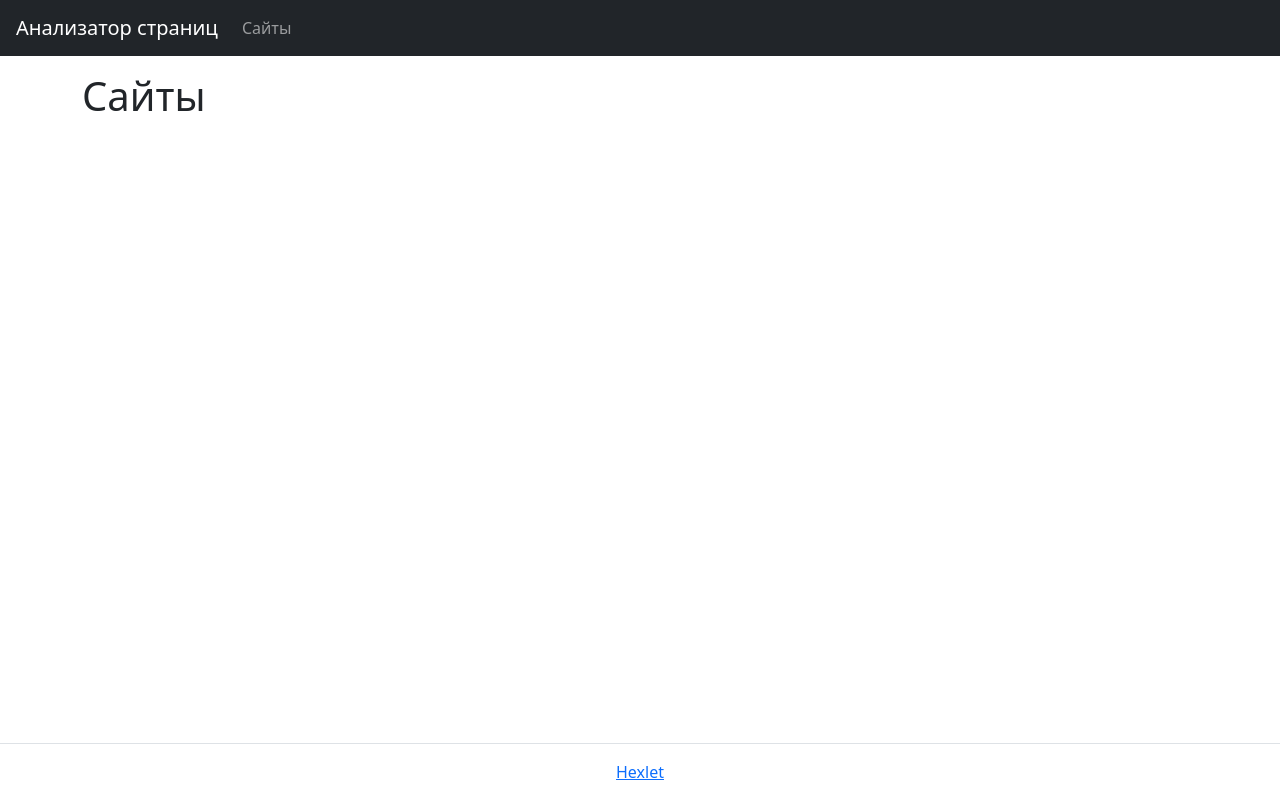
After one commit to KAnanev/python-project-83, a Flask app: page /urls in a window 1280 px wide. The commit adds this page. Run offline with Flask 3, Linux system fonts and the light colour scheme.

Commit message:
add templates

```diff
--- a/page_analyzer/app.py
+++ b/page_analyzer/app.py
@@ -6,3 +6,8 @@ app = Flask(__name__)
 @app.route('/')
 def index():
     return render_template('index.html')
+
+
+@app.route('/urls')
+def urls():
+    return render_template('urls.html')
--- /dev/null
+++ b/page_analyzer/database.sql
@@ -0,0 +1,5 @@
+CREATE TABLE IF NOT EXISTS urls (
+    id SERIAL PRIMARY KEY,
+    name TEXT NOT NULL,
+    created_at TIMESTAMP WITH TIME ZONE
+)
--- /dev/null
+++ b/page_analyzer/templates/base.html
@@ -0,0 +1,44 @@
+<!DOCTYPE html>
+<html lang="en">
+  <head>
+    <meta charset="utf-8">
+    <meta name="viewport" content="width=device-width, initial-scale=1, shrink-to-fit=no">
+    <meta name="description" content="Third project for Hexlet.io">
+    <link href="https://cdn.jsdelivr.net/npm/bootstrap@5.2.0/dist/css/bootstrap.min.css" rel="stylesheet"
+    integrity="sha384-gH2yIJqKdNHPEq0n4Mqa/HGKIhSkIHeL5AyhkYV8i59U5AR6csBvApHHNl/vI1Bx" crossorigin="anonymous">
+    <title>Анализатор страниц</title>
+  </head>
+  <body class="min-vh-100 d-flex flex-column">
+  <header class="flex-shrink-0">
+    <nav class="navbar navbar-expand-md navbar-dark bg-dark px-3">
+        <a class="navbar-brand" href="/">Анализатор страниц</a>
+        <div id="navbarNav">
+            <ul class="navbar-nav">
+                <li class="nav-item"><a class="nav-link " href="/urls">Сайты</a></li>
+            </ul>
+      </div>
+    </nav>
+
+  </header>
+
+  <main class="flex-grow-1">
+    <div class="container-lg mt-3">
+      <h1>{% block title %}{% endblock %}</h1>
+        {% for message in get_flashed_messages() %}
+        <div class="flash">{{ message }}</div>
+        {% endfor %}
+        {% block content %}{% endblock %}
+    </div>
+  </main>
+
+  <footer class="border-top py-3 mt-5 flex-shrink-0">
+  <div class="container-lg">
+    <div class="text-center">
+      <a href="https://ru.hexlet.io/" target="_blank">Hexlet</a>
+    </div>
+  </div>
+</footer>
+  <script src="https://cdn.jsdelivr.net/npm/bootstrap@5.1.3/dist/js/bootstrap.bundle.min.js"
+    integrity="sha384-ka7Sk0Gln4gmtz2MlQnikT1wXgYsOg+OMhuP+IlRH9sENBO0LRn5q+8nbTov4+1p" crossorigin="anonymous"></script>
+  </body>
+</html>
--- /dev/null
+++ b/page_analyzer/templates/urls.html
@@ -0,0 +1,5 @@
+{% extends 'base.html' %}
+{% block title %}Сайты{% endblock %}
+
+{% block content %}
+{% endblock %}
--- a/pyproject.toml
+++ b/pyproject.toml
@@ -12,6 +12,7 @@ flask = "^2.3.2"
 gunicorn = "^20.1.0"
 pydantic = "^1.10.8"
 python-dotenv = "^1.0.0"
+psycopg = "^3.1.9"
 
 
 [tool.poetry.group.dev.dependencies]
```
Also changed, not shown: page_analyzer/db/engine.py (added, +32 -0 lines), page_analyzer/templates/index.html (+14 -12 lines), page_analyzer/tests/test_app.py (+6 -1 lines), page_analyzer/db/__init__.py (added), 2 other files.
